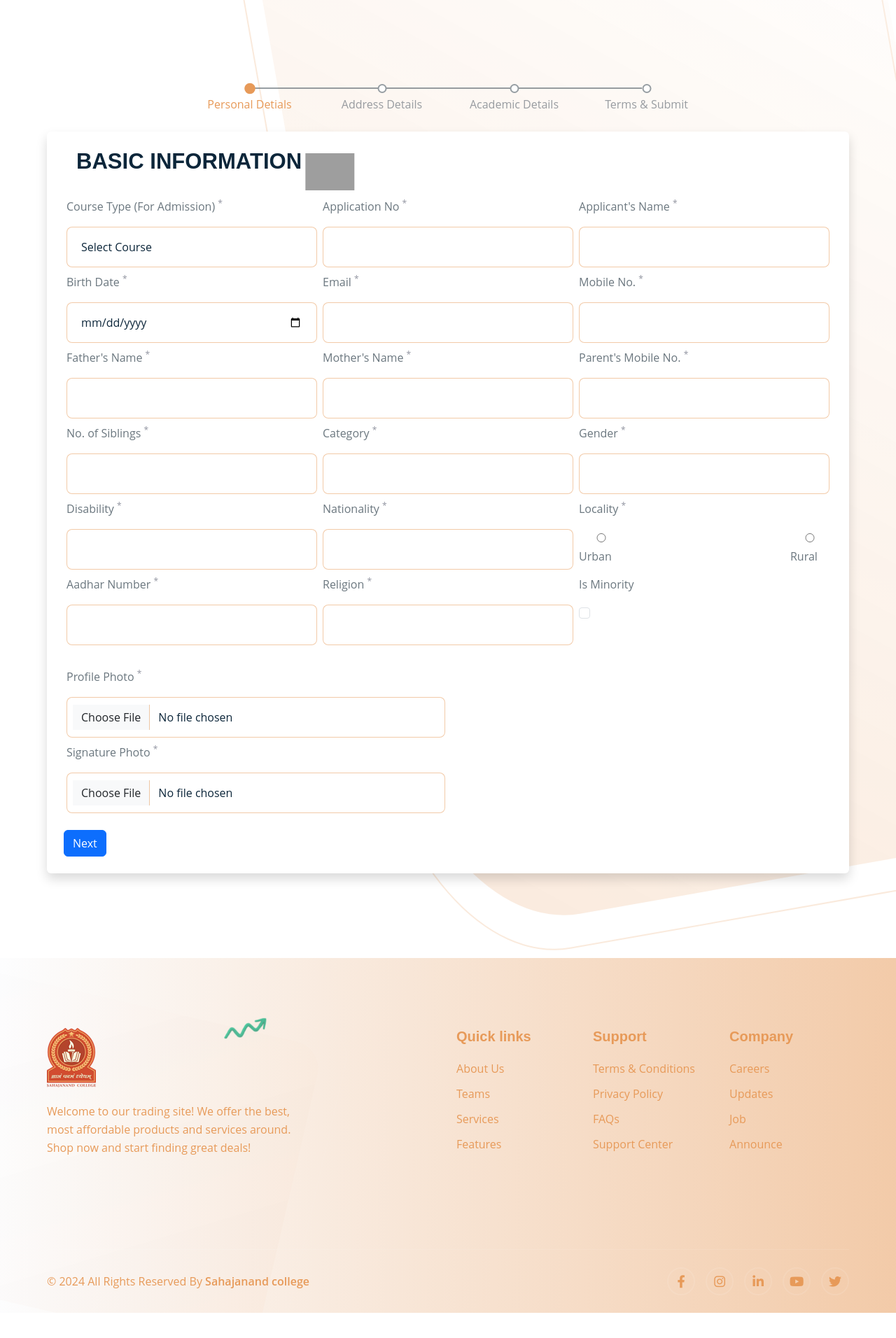
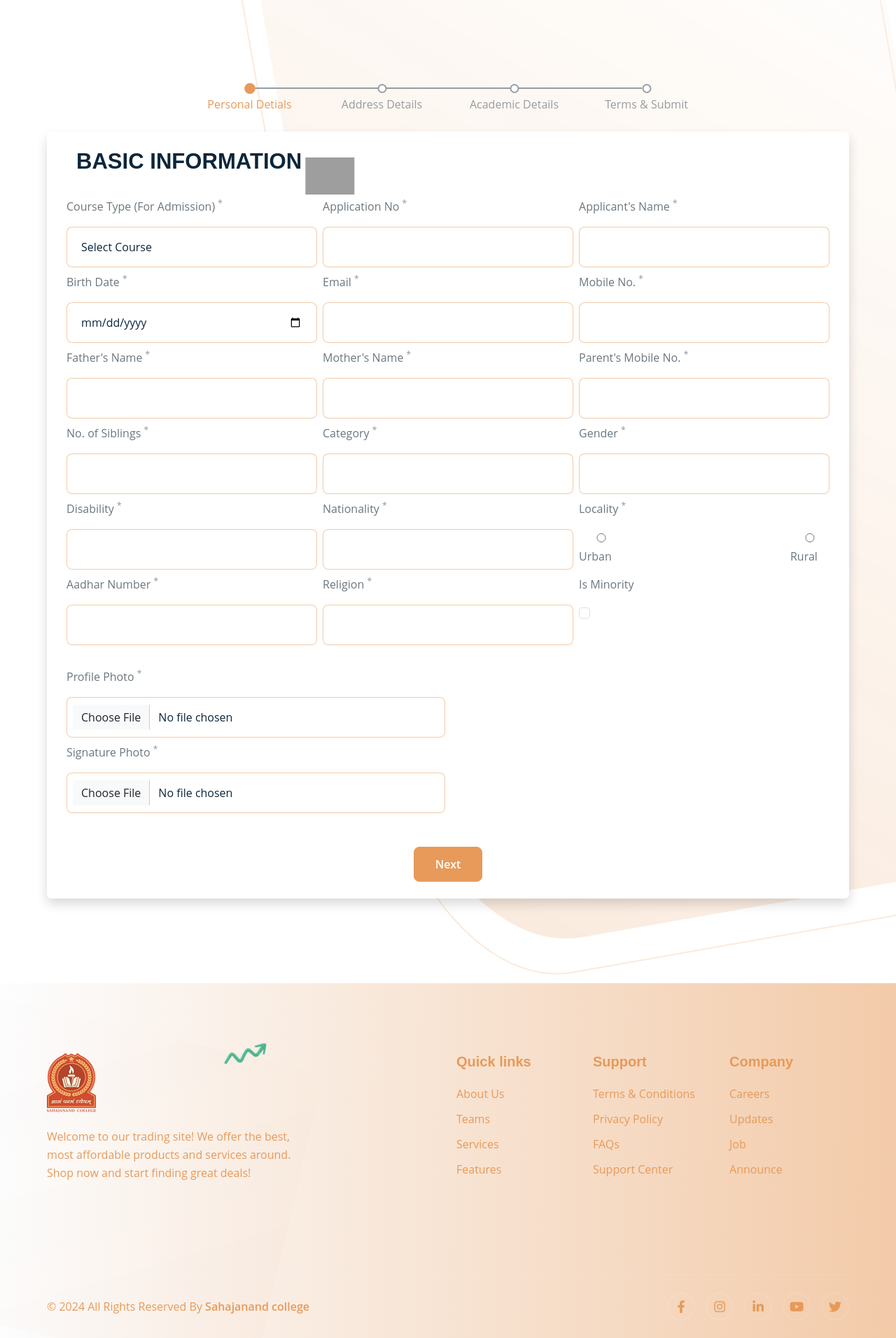
Before and after one commit to JanviKotecha/ShjandClg, a PHP site: page /FIP_web/frm.php in a window 1280 px wide. Shown: the part 386-2298 px from the top of the page at 70% size. Before the commit the page ends 2262 px from the top, so only its background shows below. Run offline with PHP 8.4, Linux system fonts and the light colour scheme; some libraries are stand-ins or nearby versions; grey boxes are pictures that could not be loaded.

Commit message:
form btn styles change

```diff
--- a/Step1.php
+++ b/Step1.php
@@ -175,8 +175,8 @@
                 <img id="signature_photo_preview" style="display: none; margin-top: 10px;" width="40" height="40" />
             </div>
         </div>
-        <div class="button-row d-flex mt-4">
-            <button class="btn btn-primary ml-auto js-btn-next" type="button" title="Next">Next</button>
+        <div class="button-row d-flex justify-content-center mt-5">
+            <button class="trk-btn trk-btn--border trk-btn--primary ml-auto js-btn-next" type="button" title="Next">Next</button>
         </div>
     </div>
 </div>
--- a/Step2.php
+++ b/Step2.php
@@ -68,12 +68,12 @@
             </div>
         </div>
 
-        <div class="button-row d-flex mt-4">
-            <button class="btn btn-primary js-btn-prev" type="button" title="Prev"
-                style="background: white;color: #0392ce;">
+        <div class="button-row d-flex justify-content-center mt-5">
+            <button class="trk-btn trk-btn--border trk-btn--primary js-btn-prev mx-2" type="button" title="Prev"
+                style="background: white;color: #e79a59;">
                 Previous Step
             </button>
-            <button class="btn btn-primary ml-auto js-btn-next" type="button" title="Next">Next</button>
+            <button class="trk-btn trk-btn--border trk-btn--primary ml-auto js-btn-next mx-2" type="button" title="Next">Next</button>
         </div>
     </div>
 </div>
--- a/Step3.php
+++ b/Step3.php
@@ -72,10 +72,10 @@
             </div>
         </div>
 
-        <div class="button-row d-flex mt-4">
-            <button class="btn btn-primary js-btn-prev" type="button" title="Prev"
-                style="background: white;color: #0392ce;">Previous Step</button>
-            <button class="btn btn-primary ml-auto js-btn-next" type="button" title="Next">Next</button>
+        <div class="button-row d-flex justify-content-center mt-5">
+            <button class="trk-btn trk-btn--border trk-btn--primary js-btn-prev mx-2" type="button" title="Prev"
+                style="background: white;color: #e79a59;">Previous Step</button>
+            <button class="trk-btn trk-btn--border trk-btn--primary ml-auto js-btn-next mx-2" type="button" title="Next">Next</button>
         </div>
     </div>
 </div>
--- a/Step4.php
+++ b/Step4.php
@@ -16,8 +16,13 @@
                 </div>
             </div>
 
-            <div class="button-row mt-4">
-                <button class="btn ml-auto" id="submit-button" type="submit" title="Send" name="submit"
-                    style="background-color:#0392ce; color:white; margin: 0px 296px; margin-top: 74px; border:none;">Submit</button>
+
+            <div class="button-row d-flex justify-content-center mt-5">
+                <button class="trk-btn trk-btn--border trk-btn--primary js-btn-prev mx-2 mt-5" type="button" title="Prev"
+                    style="background: white;color: #e79a59;">Previous Step</button>
+                <button class="trk-btn trk-btn--border trk-btn--primary ml-auto mx-2 mt-5" id="submit-button" type="submit"
+                    title="Send" name="submit">Submit</button>
+            </div>
+        </div>
     </center>
 </div>
```
